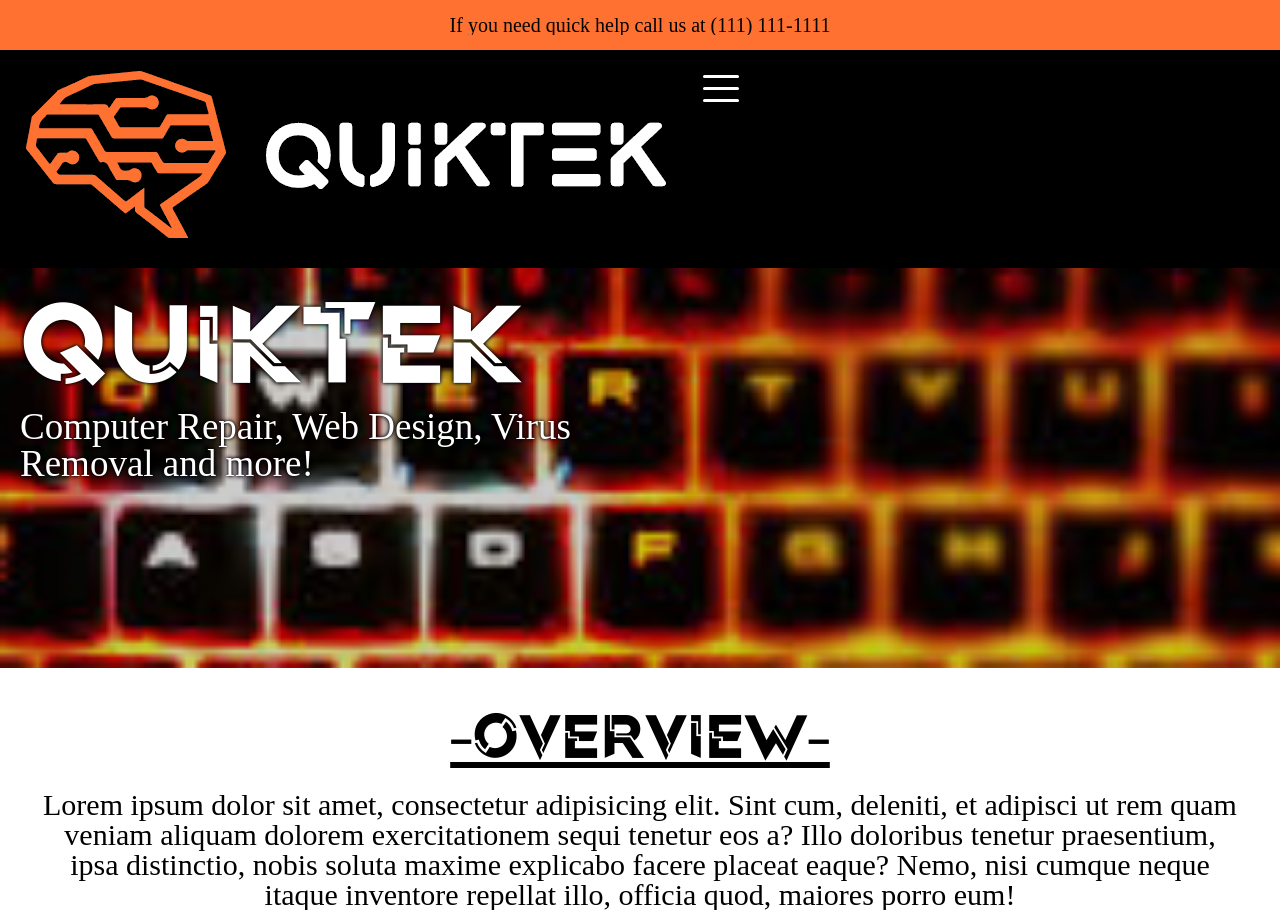
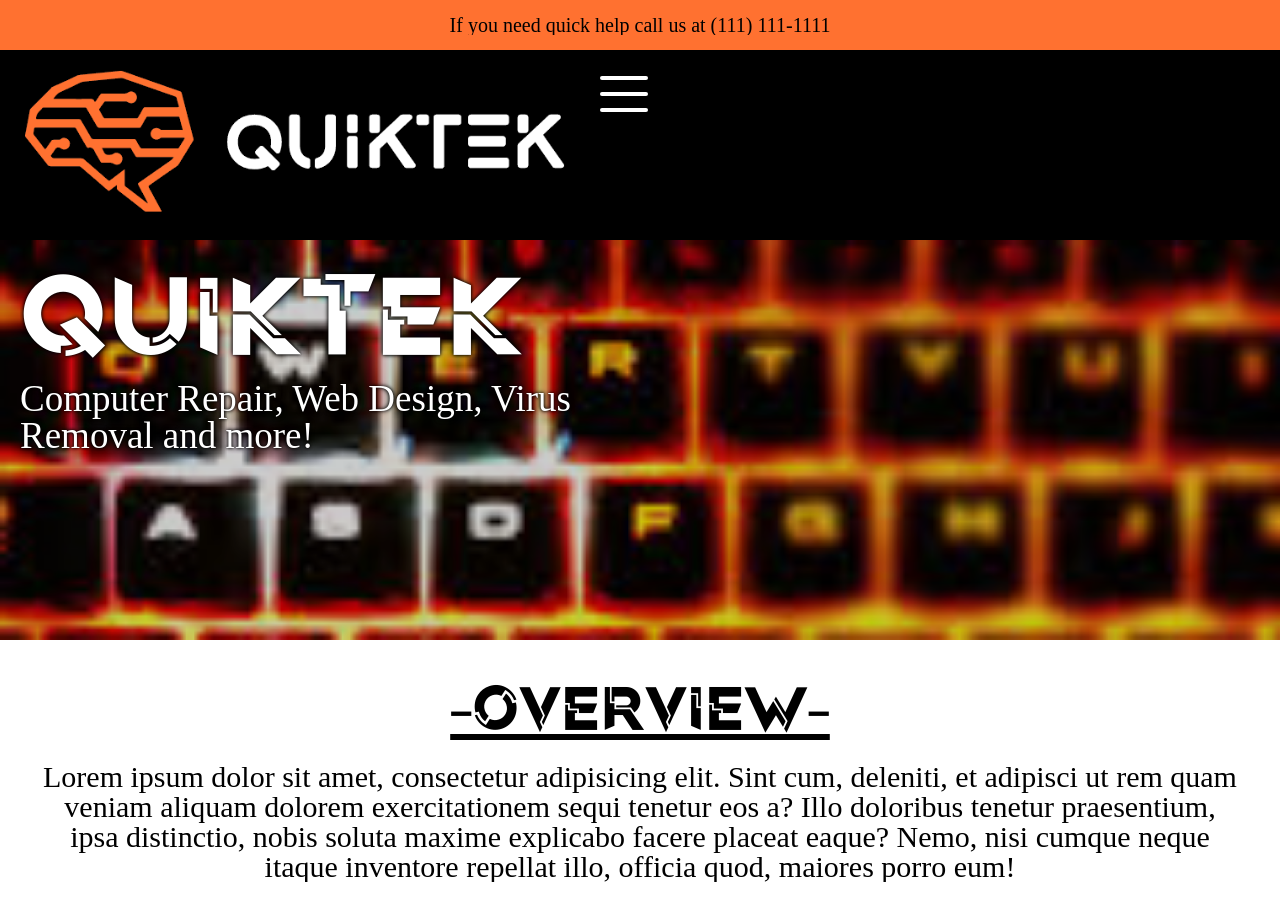
Before and after one commit to RenLevingar/ClientWebsite2023, a website: page index.html in a window 1280 px wide. Shown: the top 913 px of the page. Drawn offline with Linux system fonts and the light colour scheme.

Commit message:
resized parts of the navbar

```diff
--- a/styles/css/sass/styles.scss
+++ b/styles/css/sass/styles.scss
@@ -297,6 +297,10 @@ button {
     display: flex;
     padding: clamp(1.25rem, 1.25rem + 0vw, 1.25rem);
     font-family: mainFont;
+<<<<<<< Updated upstream
+=======
+    justify-content: space-between;
+>>>>>>> Stashed changes
 }
 
 // making the header buttons have a border on the left and right sides
@@ -704,11 +708,20 @@ a {
     margin-left: 0px;
 }
 
+#logo {
+    height: 150px;
+}
+
+//styling for the hamburger button
 .burger {
     height: 3em;
     width: 3em;
     position: relative;
+<<<<<<< Updated upstream
     font-size: 12px;
+=======
+    font-size: 15px;
+>>>>>>> Stashed changes
     cursor: pointer;
     -webkit-transition: .2s all;
     -o-transition: .2s all;
```
Also changed, not shown: styles/css/styles.css, styles/css/styles.min.css, 2 other files.
